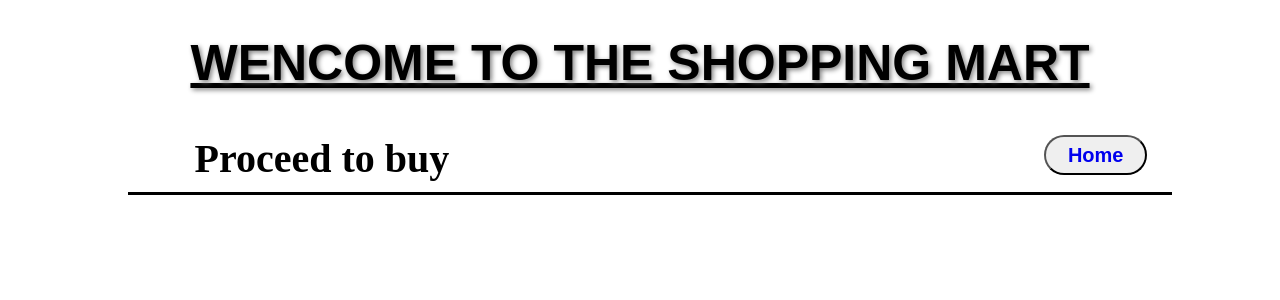
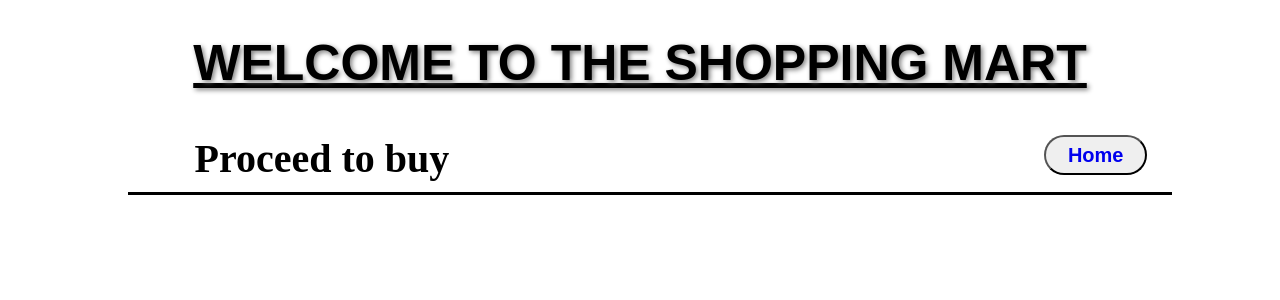
Before and after one commit to ganeshkode/ShoppingCart, a PHP site: page /yourproduct.php in a window 1280 px wide. Shown: the top 300 px of the page. Run offline with PHP 8.4, Linux system fonts and the light colour scheme; data that the repository does not hold is empty.

Commit message:
Update yourproduct.php

```diff
--- a/online/yourproduct.php
+++ b/online/yourproduct.php
@@ -7,7 +7,7 @@
 	<title>Proceed to buy</title>
 </head>
 <body>
-<h1>Wencome To The Shopping Mart</h1>
+<h1>Welcome To The Shopping Mart</h1>
 <div id="header">
 	<span id="page">Proceed to buy</span>
 	<button class="button1"><a href="index.php">Home</a></button>
```
